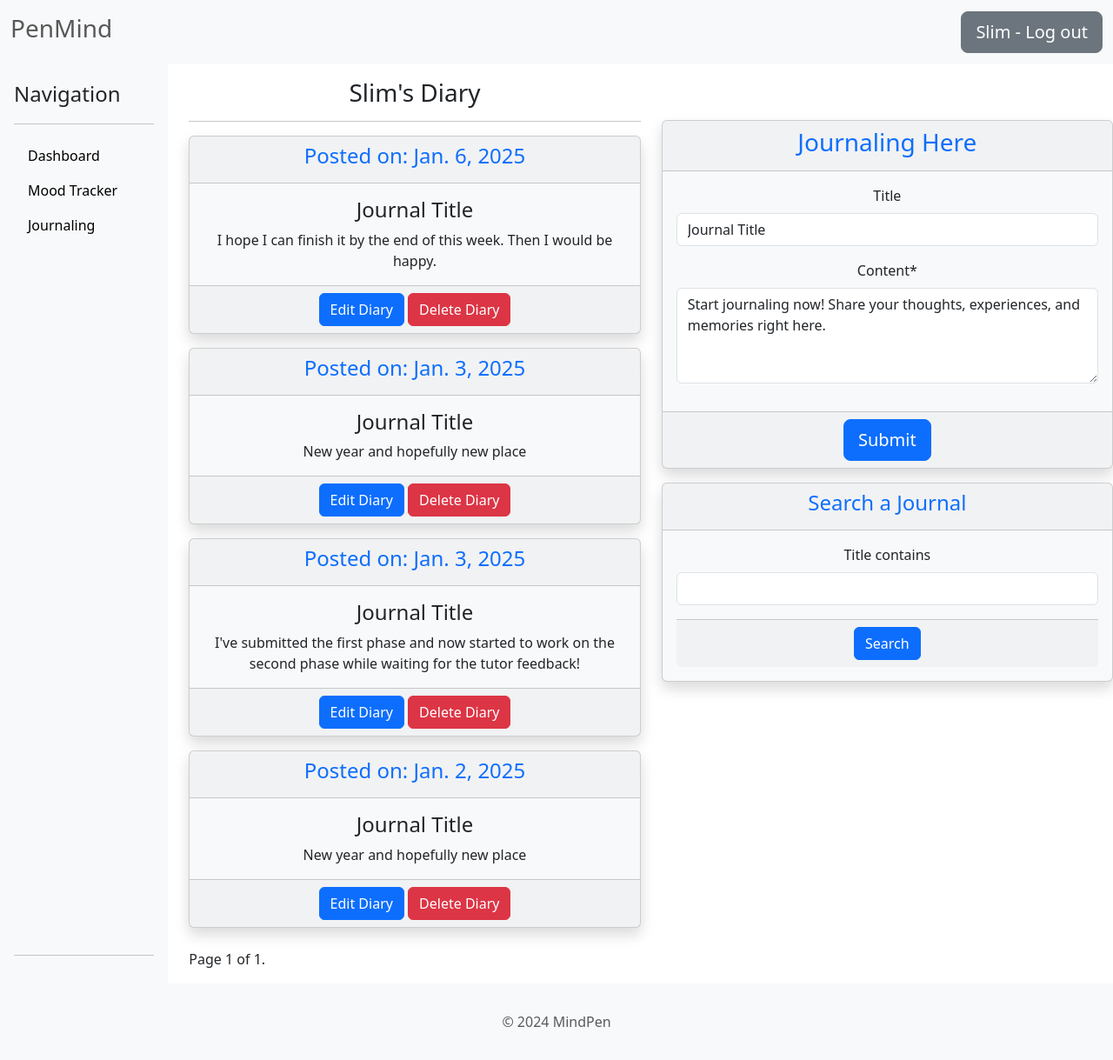
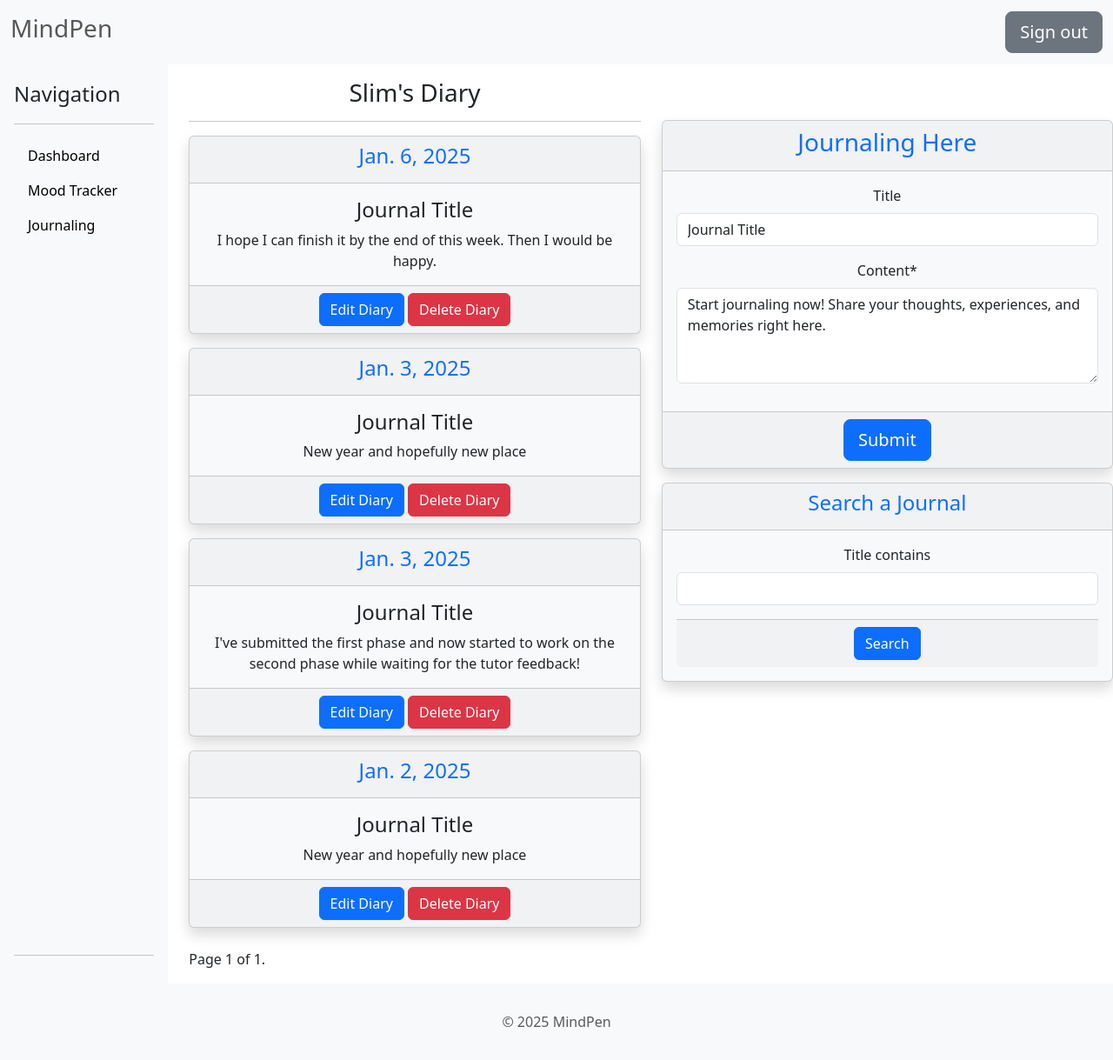
Before and after one commit to sarumaj/MindPen, a Django app: page /journal/ in a window 1280 px wide. Shown: the whole page at 87% size. Run offline with Django 4.2, Linux system fonts and the light colour scheme; a user stored in the database is signed in; data comes from the database, SQL or seed files in the repository; both versions use the stored data as it was after the commit; some libraries are stand-ins or nearby versions.

```diff
--- a/Journaling/templates/Journaling/base.html
+++ b/Journaling/templates/Journaling/base.html
@@ -14,9 +14,10 @@
 <!-- Navbar -->
 <nav class="navbar bg-body-tertiary">
     <div class="container-fluid">
-        <span class="navbar-text text-tertiary"><h3>PenMind</h3></span>
+        <span class="navbar-text text-tertiary"><h3>MindPen</h3></span>
         <span>
-            <a class="btn btn-secondary btn-lg" href="{% url 'logout' %}">{{ user.username.title }} - Log out</a>
+<!--            <a class="btn btn-secondary btn-lg" href="{% url 'logout' %}">{{ user.username.title }} - Log out</a>-->
+            <a class="btn btn-secondary btn-lg" href="{% url 'logout' %}">Sign out</a>
         </span>
     </div>
 </nav>
@@ -50,7 +51,7 @@
 
 
 <footer class="py-3 bg-body-tertiary">
-    <p class="text-center text-body-secondary mt-3">© 2024 MindPen</p>
+    <p class="text-center text-body-secondary mt-3">© 2025 MindPen</p>
 </footer>
 </body>
 </html>
--- a/Journaling/templates/Journaling/journal.html
+++ b/Journaling/templates/Journaling/journal.html
@@ -10,7 +10,7 @@
             {% for post in posts %}
                 <div class="card text-center mt-3 shadow bg-light">
                     <div class="card-header text-primary">
-                        <h4>Posted on: {{ post.journal_date|date }}</h4>
+                        <h4>{{ post.journal_date|date }}</h4>
                     </div>
                     <div class="card-body">
                         <h4>{{ post.title|title }}</h4>
--- a/MyMood/views.py
+++ b/MyMood/views.py
@@ -48,7 +48,7 @@ def mood(request):
                 inferred_mood = 0
 
             mood_entry = DataMood(
-                # Link to the currently logged-in user
+                # Link to the currently signed in user
                 user=request.user,
                 # Save the inferred mood (positive/negative)
                 mood_score=inferred_mood,
@@ -82,4 +82,5 @@ def mood(request):
                                      )])
     pie = fig.to_html()
 
-    return render(request, "MyMood/mood.html", {"pie": pie})
+    # return render(request, "MyMood/mood.html", {"pie": pie})
+    return pie
--- a/users/templates/users/base.html
+++ b/users/templates/users/base.html
@@ -16,8 +16,10 @@
         <span class="navbar-text text-tertiary"><h3>MindPen</h3></span>
         {% if user.is_authenticated %}
         <span>
+<!--            <a class="btn btn-secondary btn-lg" href="{% url 'logout' %}"-->
+<!--               href="{% url 'logout' %}">{{ user.username.title }} - Sign out</a>-->
             <a class="btn btn-secondary btn-lg" href="{% url 'logout' %}"
-               href="{% url 'logout' %}">{{ user.username.title }} - Log out</a>
+               href="{% url 'logout' %}">Sign out</a>
 
         </span>
         {% endif %}
--- a/users/templates/users/login.html
+++ b/users/templates/users/login.html
@@ -18,7 +18,7 @@
                 {% csrf_token %}
                 {{ form|crispy }}
                 <button class="btn btn-secondary btn-lg mt-3" type="submit"
-                        style="width: 103px">Log-in
+                        style="width: 103px">Sign in
                 </button>
             </form>
             <!--Link to registration -->
--- a/users/templates/users/logout.html
+++ b/users/templates/users/logout.html
@@ -11,7 +11,7 @@
       </h4>
     </div>
     <div class="card-footer text-body-secondary">
-      <a class="btn btn-primary" href="{% url 'login' %}"><h3>Log-in</h3></a>
+      <a class="btn btn-primary" href="{% url 'login' %}"><h3>Sign in</h3></a>
     </div>
 </div>
 {% endblock content %}
--- a/users/templates/users/profile.html
+++ b/users/templates/users/profile.html
@@ -14,6 +14,7 @@
         <input class="btn btn-light btn-sm" type="submit">
       </form>
     </div>
+    {{ mood|safe }}
 
 <!--    <div class="col section-card " id="mymood">-->
 <!--      <a href="{% url 'mood' %}" class="btn btn-light btn-sm mt-1"><h4>Mood Tracker</h4></a>-->
@@ -35,6 +36,4 @@
 <!--        {% endif %}-->
 <!--      </div>-->
 <!--    </div>-->
-  </div>
-</div>
 {% endblock content %}
```
Also changed, not shown: users/views.py (+9 -1 lines), db.sqlite3.
